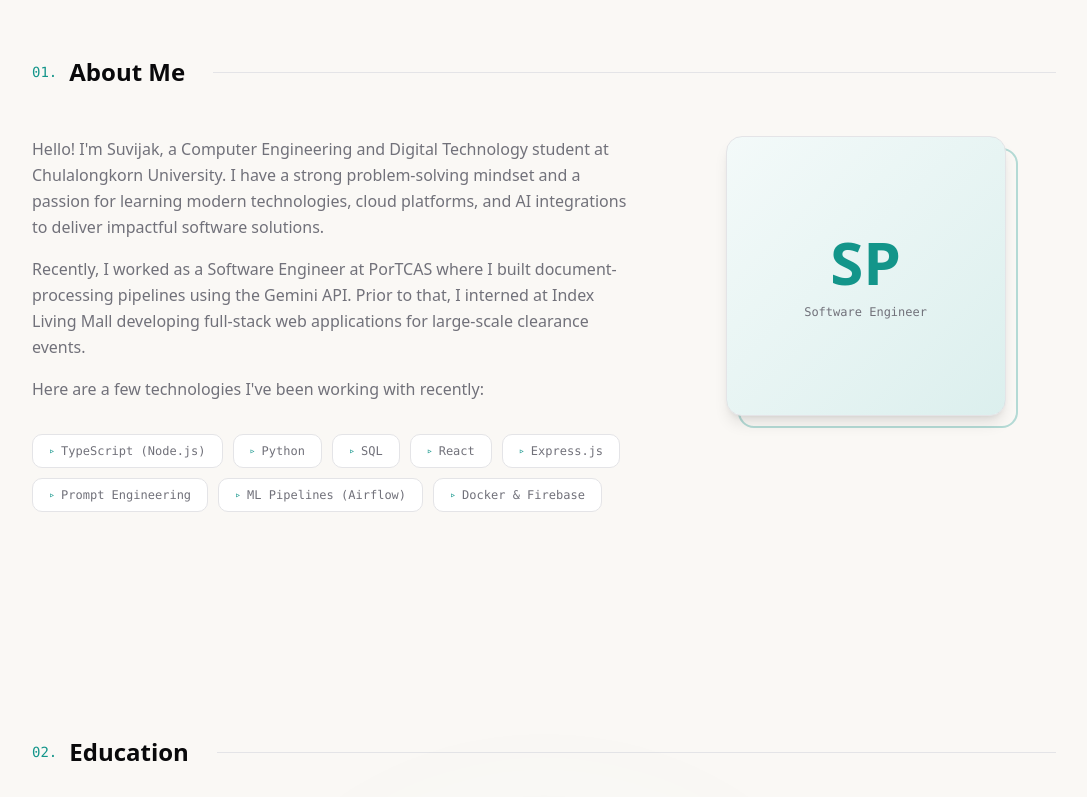
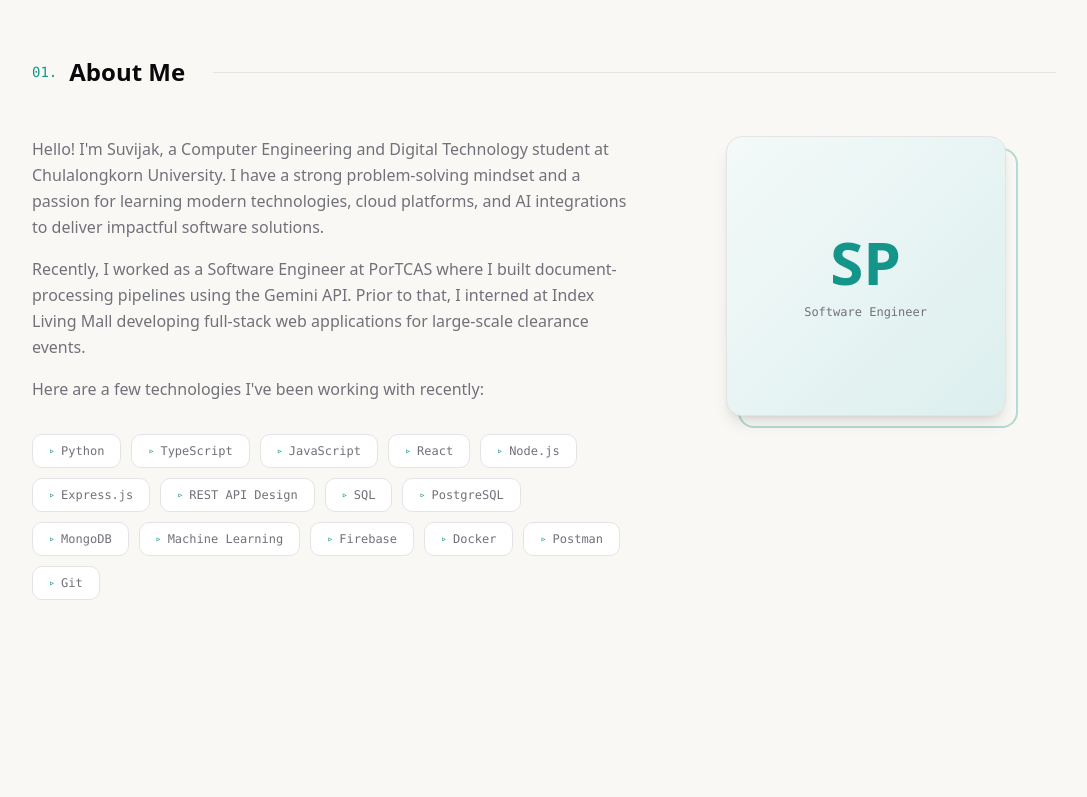
Before and after one commit to MooncakeXI/Portfolio, a React (Vite) app: page / in a window 1280 px wide. Shown: the part 856-1653 px from the top of the page, without its empty margins (96-1183 px from the left). Built offline with nearby package versions, Linux system fonts and the light colour scheme.

Commit message:
feat: refresh skills list and shorten bio
Replace the skills list with the actual stack in use and trim the
bio's redundant PorTCAS-specific detail already covered in Experience.

```diff
--- a/src/data/portfolio.ts
+++ b/src/data/portfolio.ts
@@ -51,7 +51,7 @@ export const personalInfo = {
     "problem solver.",
   ],
   bioShort:
-    "Proactive Computer Engineering student with hands-on experience in full-stack web development, building document-processing pipelines, and designing scalable APIs.",
+    "Proactive Computer Engineering student with hands-on experience in full-stack web development and a strong interest in AI-powered systems.",
   aboutParagraphs: [
     "Hello! I'm Suvijak, a Computer Engineering and Digital Technology student at Chulalongkorn University. I have a strong problem-solving mindset and a passion for learning modern technologies, cloud platforms, and AI integrations to deliver impactful software solutions.",
     "Recently, I worked as a Software Engineer at PorTCAS where I built document-processing pipelines using the Gemini API. Prior to that, I interned at Index Living Mall developing full-stack web applications for large-scale clearance events.",
@@ -78,14 +78,21 @@ export const personalInfo = {
 };
 
 export const skills: Skill[] = [
-  { name: "TypeScript (Node.js)" },
   { name: "Python" },
+  { name: "TypeScript" },
+  { name: "JavaScript" },
+  { name: "React" },
+  { name: "Node.js" },
+  { name: "Express.js" },
+  { name: "REST API Design" },
   { name: "SQL" },
-  { name: "React" },
-  { name: "Express.js" },
-  { name: "Prompt Engineering" },
-  { name: "ML Pipelines (Airflow)" },
-  { name: "Docker & Firebase" },
+  { name: "PostgreSQL" },
+  { name: "MongoDB" },
+  { name: "Machine Learning" },
+  { name: "Firebase" },
+  { name: "Docker" },
+  { name: "Postman" },
+  { name: "Git" },
 ];
 
 export const education: EducationItem[] = [
```
